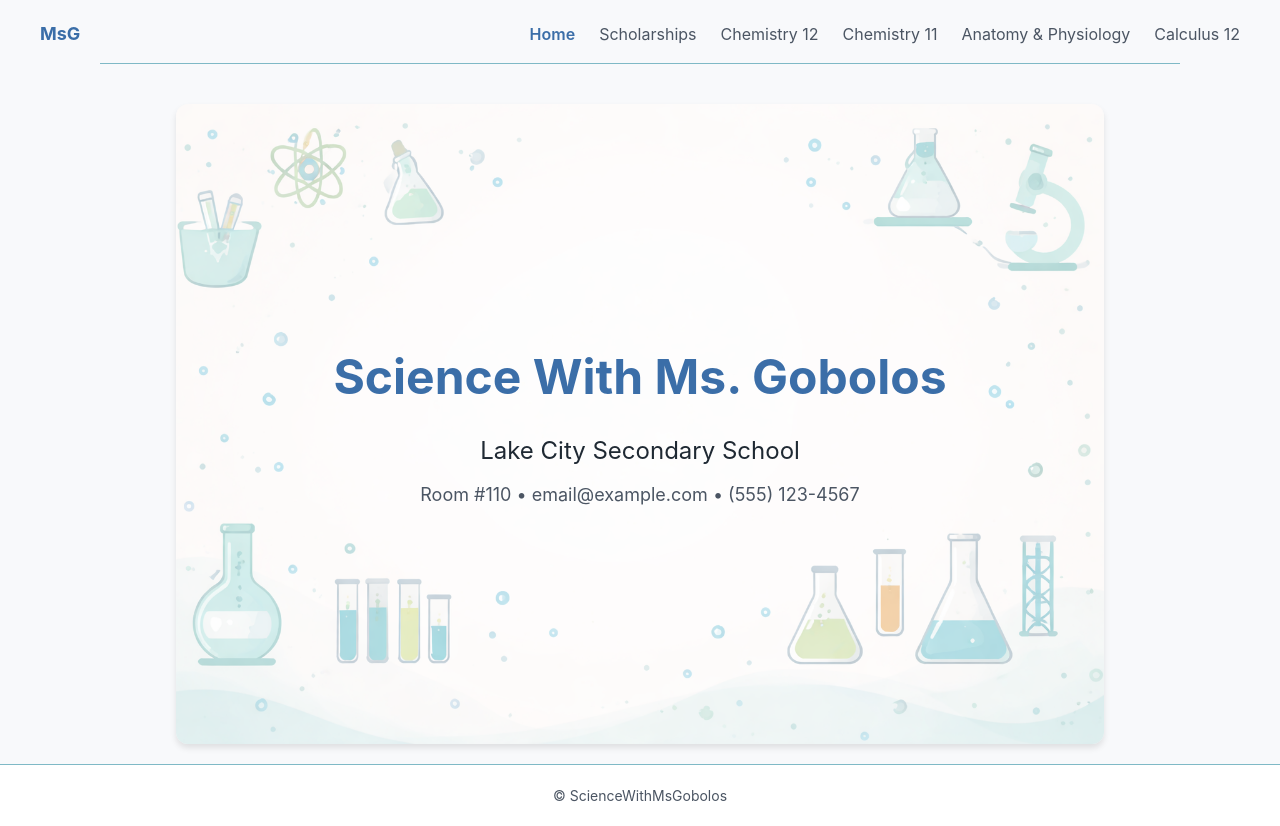
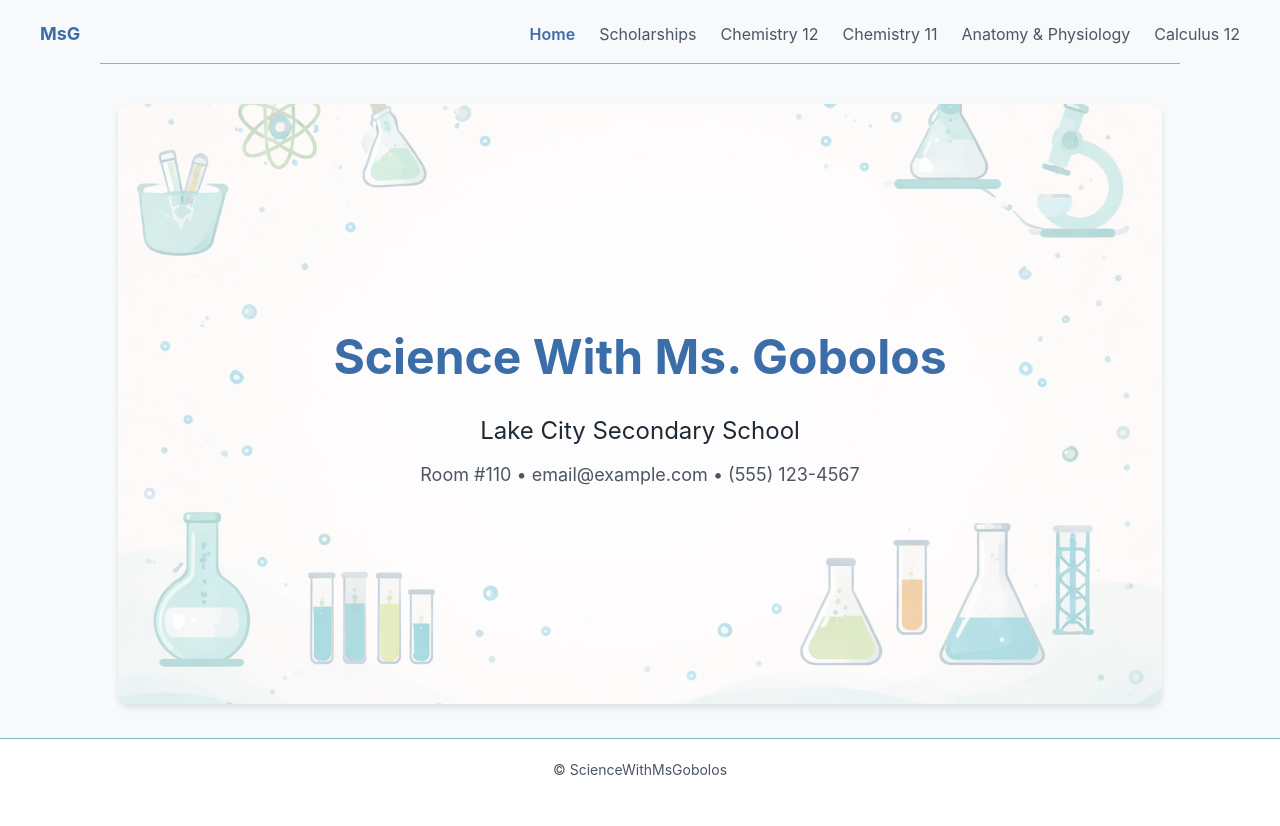
Before and after one commit to Davis245/ScienceWithMsGobolos, a Next.js app in the folder web/: page / in a window 1280 px wide. After the commit the page ends 800 px from the top, so only its background shows below. Built offline with nearby package versions, Linux system fonts and the light colour scheme.

Commit message:
Update home page image to be static

```diff
--- a/web/pages/index.tsx
+++ b/web/pages/index.tsx
@@ -17,8 +17,9 @@ export default function Home() {
       padding: '20px'
     }}>
       <div style={{
-        width: '80%',
-        height: '80vh',
+        width: '1200px',
+        maxWidth: '90%',
+        height: '600px',
         backgroundImage: 'url(/SWMG_home.png)',
         backgroundSize: 'cover',
         backgroundPosition: 'center',
```
